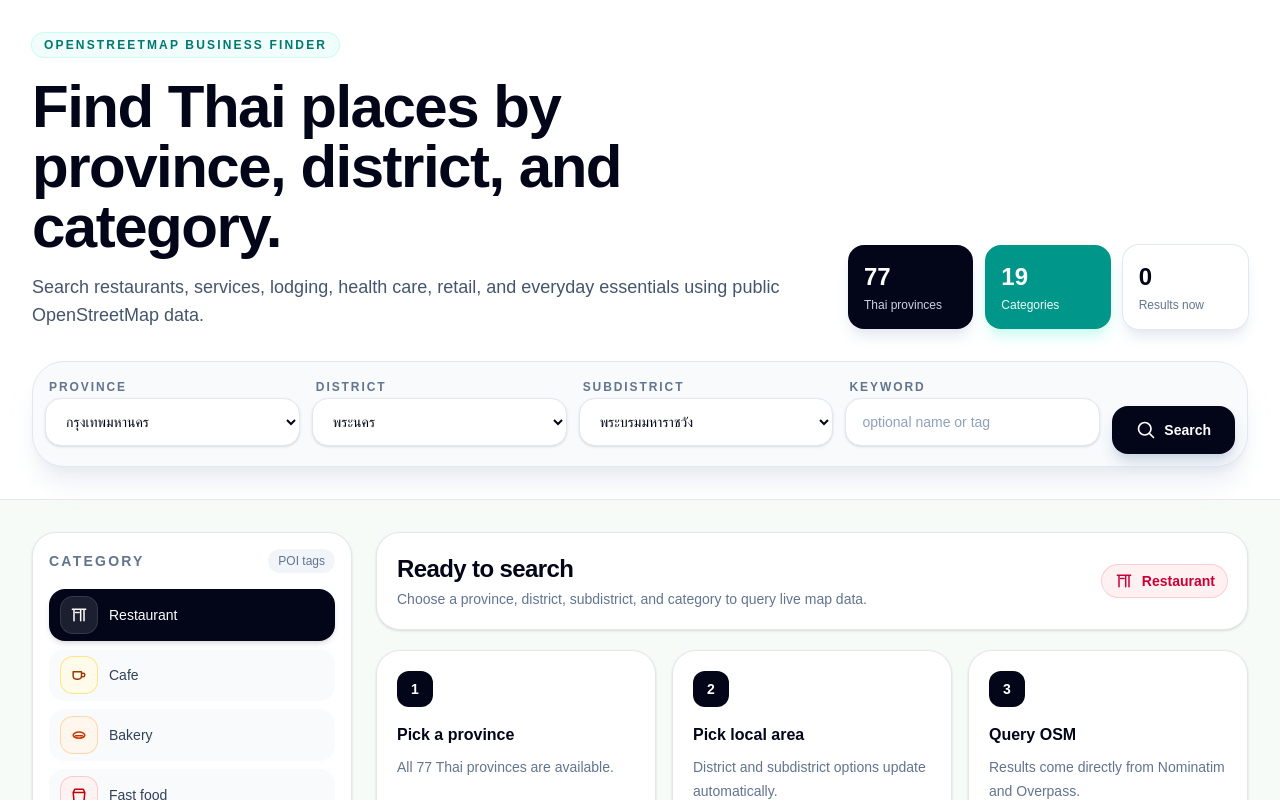
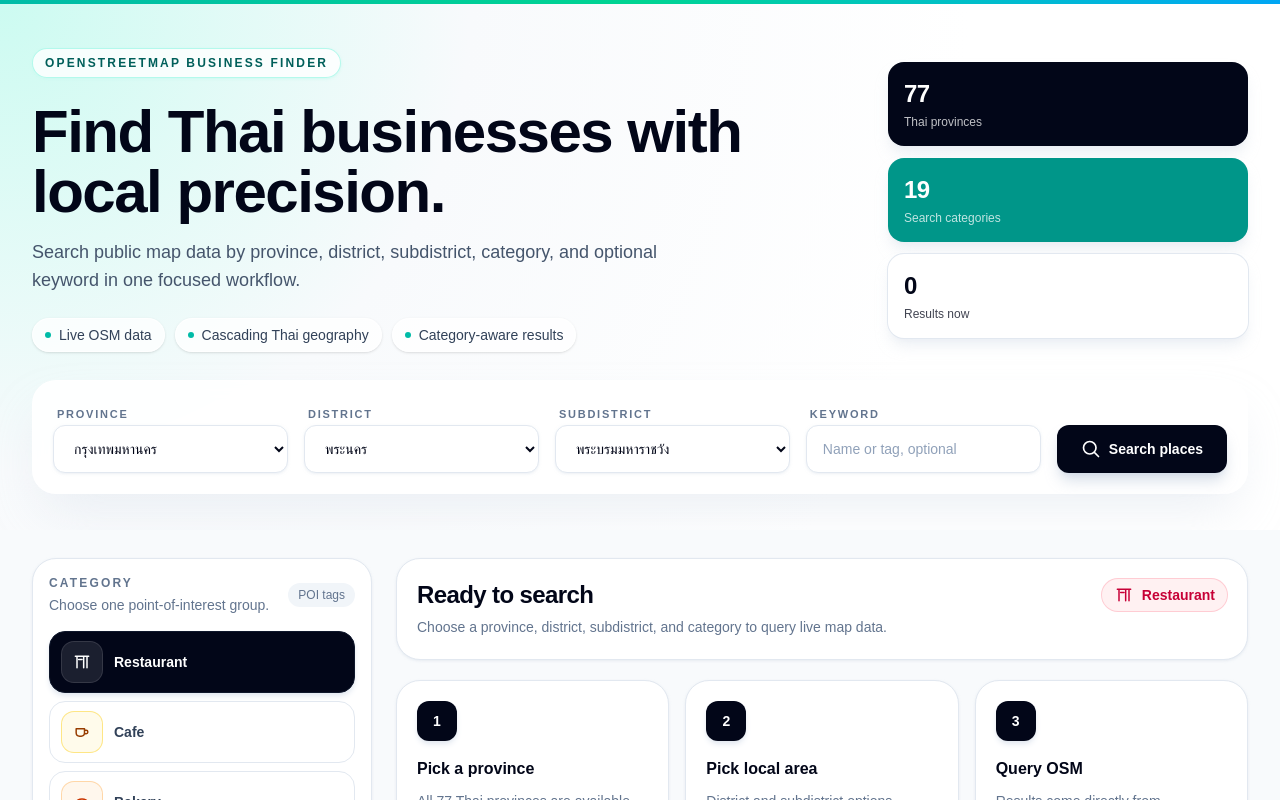
Before and after one commit to warakornchai002/thai-business-finder, a Next.js app: page / in a window 1280 px wide. Shown: the top 800 px of the page. Built offline with nearby package versions, Linux system fonts and the light colour scheme.

Commit message:
polish ui for business finder

```diff
--- a/src/app/page.tsx
+++ b/src/app/page.tsx
@@ -218,7 +218,7 @@ const CATEGORIES: Category[] = [
 const DEFAULT_CATEGORY = CATEGORIES[0].key;
 
 const textInputClass =
-  "h-12 w-full rounded-2xl border border-slate-200 bg-white px-4 text-sm text-slate-950 shadow-sm outline-none transition placeholder:text-slate-400 focus:border-teal-500 focus:ring-4 focus:ring-teal-100";
+  "h-12 w-full rounded-xl border border-slate-200 bg-white px-4 text-sm font-medium text-slate-950 shadow-sm shadow-slate-200/50 outline-none transition placeholder:font-normal placeholder:text-slate-400 hover:border-slate-300 focus:border-teal-500 focus:ring-4 focus:ring-teal-100 disabled:cursor-not-allowed disabled:bg-slate-50 disabled:text-slate-400";
 
 const getCategory = (key: CategoryKey) =>
   CATEGORIES.find((category) => category.key === key) ?? CATEGORIES[0];
@@ -467,47 +467,63 @@ export default function Home() {
   };
 
   return (
-    <main className="min-h-screen bg-[#f7fbf8] text-slate-950">
-      <section className="border-b border-slate-200 bg-white">
-        <div className="mx-auto flex w-full max-w-7xl flex-col gap-8 px-4 py-8 sm:px-6 lg:px-8">
-          <div className="grid gap-8 lg:grid-cols-[1fr_400px] lg:items-end">
-            <div className="space-y-5">
-              <div className="inline-flex items-center gap-2 rounded-full bg-teal-50 px-3 py-1 text-xs font-semibold uppercase tracking-[0.18em] text-teal-700 ring-1 ring-teal-100">
+    <main className="min-h-screen bg-slate-50 text-slate-950">
+      <section className="relative overflow-hidden bg-[radial-gradient(circle_at_top_left,#ccfbf1_0,#f8fafc_34%,#ffffff_70%)]">
+        <div className="absolute inset-x-0 top-0 h-1 bg-gradient-to-r from-teal-500 via-emerald-400 to-sky-500" />
+        <div className="mx-auto flex w-full max-w-7xl flex-col gap-7 px-4 pb-7 pt-10 sm:px-6 sm:pb-9 sm:pt-12 lg:px-8">
+          <div className="grid gap-8 lg:grid-cols-[minmax(0,1fr)_360px] lg:items-center">
+            <div className="space-y-6">
+              <div className="inline-flex w-fit items-center gap-2 rounded-full border border-teal-200/70 bg-white/80 px-3 py-1.5 text-xs font-semibold uppercase tracking-[0.18em] text-teal-800 shadow-sm shadow-teal-100/70">
                 OpenStreetMap Business Finder
               </div>
-              <div className="max-w-3xl space-y-4">
-                <h1 className="text-4xl font-semibold tracking-tight text-slate-950 sm:text-5xl lg:text-6xl">
-                  Find Thai places by province, district, and category.
+              <div className="max-w-4xl space-y-4">
+                <h1 className="max-w-3xl text-4xl font-semibold tracking-tight text-slate-950 sm:text-5xl lg:text-6xl">
+                  Find Thai businesses with local precision.
                 </h1>
-                <p className="text-base leading-7 text-slate-600 sm:text-lg">
-                  Search restaurants, services, lodging, health care, retail, and everyday
-                  essentials using public OpenStreetMap data.
+                <p className="max-w-2xl text-base leading-7 text-slate-600 sm:text-lg">
+                  Search public map data by province, district, subdistrict, category,
+                  and optional keyword in one focused workflow.
                 </p>
+              </div>
+              <div className="flex flex-wrap gap-2.5 text-sm font-medium text-slate-700">
+                {["Live OSM data", "Cascading Thai geography", "Category-aware results"].map(
+                  (feature) => (
+                    <span
+                      key={feature}
+                      className="inline-flex items-center gap-2 rounded-full border border-white/80 bg-white/75 px-3 py-1.5 shadow-sm"
+                    >
+                      <span className="h-1.5 w-1.5 rounded-full bg-teal-500" />
+                      {feature}
+                    </span>
+                  ),
+                )}
               </div>
             </div>
 
-            <div className="grid grid-cols-3 gap-3">
-              <div className="rounded-2xl bg-slate-950 p-4 text-white shadow-lg shadow-slate-200">
-                <div className="text-2xl font-semibold">77</div>
-                <div className="mt-1 text-xs text-slate-300">Thai provinces</div>
+            <div className="grid grid-cols-3 gap-3 lg:grid-cols-1">
+              {[
+                ["77", "Thai provinces", "bg-slate-950 text-white"],
+                [String(CATEGORIES.length), "Search categories", "bg-teal-600 text-white"],
+                [String(places.length), "Results now", "bg-white text-slate-950 ring-1 ring-slate-200"],
+              ].map(([value, label, className]) => (
+                <div
+                  key={label}
+                  className={`rounded-2xl p-4 shadow-lg shadow-slate-200/70 ${className}`}
+                >
+                  <div className="text-2xl font-semibold tracking-tight">{value}</div>
+                  <div className="mt-1 text-xs font-medium opacity-75">{label}</div>
                 </div>
-              <div className="rounded-2xl bg-teal-600 p-4 text-white shadow-lg shadow-teal-100">
-                <div className="text-2xl font-semibold">{CATEGORIES.length}</div>
-                <div className="mt-1 text-xs text-teal-50">Categories</div>
-              </div>
-              <div className="rounded-2xl bg-white p-4 text-slate-950 shadow-lg shadow-slate-200 ring-1 ring-slate-200">
-                <div className="text-2xl font-semibold">{places.length}</div>
-                <div className="mt-1 text-xs text-slate-500">Results now</div>
-              </div>
+              ))}
             </div>
           </div>
 
           <form
             onSubmit={handleSearch}
-            className="grid gap-3 rounded-[2rem] border border-slate-200 bg-slate-50 p-3 shadow-xl shadow-slate-200/70 md:grid-cols-2 xl:grid-cols-[1fr_1fr_1fr_1fr_auto]"
+            className="rounded-3xl border border-white/80 bg-white/90 p-4 shadow-2xl shadow-slate-200/70 backdrop-blur md:p-5"
           >
+            <div className="grid gap-4 md:grid-cols-2 xl:grid-cols-[1fr_1fr_1fr_1fr_auto] xl:items-end">
               <label className="space-y-2">
-              <span className="px-1 text-xs font-semibold uppercase tracking-[0.16em] text-slate-500">
+                <span className="px-1 text-[11px] font-semibold uppercase tracking-[0.16em] text-slate-500">
                   Province
                 </span>
                 <select
@@ -525,7 +541,7 @@ export default function Home() {
               </label>
 
               <label className="space-y-2">
-              <span className="px-1 text-xs font-semibold uppercase tracking-[0.16em] text-slate-500">
+                <span className="px-1 text-[11px] font-semibold uppercase tracking-[0.16em] text-slate-500">
                   District
                 </span>
                 <select
@@ -543,7 +559,7 @@ export default function Home() {
               </label>
 
               <label className="space-y-2">
-              <span className="px-1 text-xs font-semibold uppercase tracking-[0.16em] text-slate-500">
+                <span className="px-1 text-[11px] font-semibold uppercase tracking-[0.16em] text-slate-500">
                   Subdistrict
                 </span>
                 <select
@@ -561,12 +577,12 @@ export default function Home() {
               </label>
 
               <label className="space-y-2">
-              <span className="px-1 text-xs font-semibold uppercase tracking-[0.16em] text-slate-500">
+                <span className="px-1 text-[11px] font-semibold uppercase tracking-[0.16em] text-slate-500">
                   Keyword
                 </span>
                 <input
                   className={textInputClass}
-                placeholder="optional name or tag"
+                  placeholder="Name or tag, optional"
                   type="text"
                   value={keyword}
                   onChange={(event) => setKeyword(event.target.value)}
@@ -574,7 +590,7 @@ export default function Home() {
               </label>
 
               <button
-              className="mt-5 inline-flex h-12 items-center justify-center gap-2 rounded-2xl bg-slate-950 px-6 text-sm font-semibold text-white shadow-lg shadow-slate-300 transition hover:bg-teal-700 focus:outline-none focus:ring-4 focus:ring-teal-100 disabled:cursor-not-allowed disabled:bg-slate-400 lg:mt-8"
+                className="inline-flex h-12 items-center justify-center gap-2 rounded-xl bg-slate-950 px-6 text-sm font-semibold text-white shadow-lg shadow-slate-300/80 transition hover:-translate-y-0.5 hover:bg-teal-700 hover:shadow-teal-200 focus:outline-none focus:ring-4 focus:ring-teal-100 disabled:translate-y-0 disabled:cursor-not-allowed disabled:bg-slate-400 disabled:shadow-none"
                 disabled={loading || geographyLoading || !province || !district || !subdistrict}
                 type="submit"
               >
@@ -590,53 +606,59 @@ export default function Home() {
                 >
                   <path d="m21 21-4.35-4.35M10.5 18a7.5 7.5 0 1 1 0-15 7.5 7.5 0 0 1 0 15Z" />
                 </svg>
-              {loading ? "Searching" : geographyLoading ? "Loading" : "Search"}
+                {loading ? "Searching" : geographyLoading ? "Loading" : "Search places"}
               </button>
+            </div>
           </form>
         </div>
       </section>
 
-      <section className="mx-auto grid w-full max-w-7xl gap-6 px-4 py-8 sm:px-6 lg:grid-cols-[320px_1fr] lg:px-8">
+      <section className="mx-auto grid w-full max-w-7xl gap-6 px-4 py-7 sm:px-6 lg:grid-cols-[340px_1fr] lg:px-8">
         <aside className="space-y-5">
-          <div className="rounded-3xl border border-slate-200 bg-white p-4 shadow-sm">
+          <div className="rounded-3xl border border-slate-200 bg-white p-4 shadow-sm shadow-slate-200/70">
             <div className="mb-4 flex items-center justify-between gap-3">
-              <h2 className="text-sm font-semibold uppercase tracking-[0.16em] text-slate-500">
+              <div>
+                <h2 className="text-xs font-semibold uppercase tracking-[0.18em] text-slate-500">
                   Category
                 </h2>
-              <span className="rounded-full bg-slate-100 px-2.5 py-1 text-xs text-slate-500">
+                <p className="mt-1 text-sm text-slate-500">Choose one point-of-interest group.</p>
+              </div>
+              <span className="rounded-full bg-slate-100 px-2.5 py-1 text-xs font-medium text-slate-500">
                 POI tags
               </span>
             </div>
-            <div className="grid gap-2 sm:grid-cols-2 lg:grid-cols-1">
+            <div className="grid grid-cols-1 gap-2 sm:grid-cols-2 lg:grid-cols-1">
               {CATEGORIES.map((category) => {
                 const active = category.key === categoryKey;
 
                 return (
                   <button
                     key={category.key}
-                    className={`flex min-h-12 items-center gap-3 rounded-2xl px-3 py-2 text-left text-sm font-medium transition ${
+                    className={`group flex min-h-14 items-center gap-3 rounded-2xl border px-3 py-2.5 text-left text-sm font-semibold transition ${
                       active
-                        ? "bg-slate-950 text-white shadow-md"
-                        : "bg-slate-50 text-slate-700 hover:bg-teal-50 hover:text-teal-800"
+                        ? "border-slate-900 bg-slate-950 text-white shadow-md shadow-slate-200"
+                        : "border-slate-200 bg-white text-slate-700 hover:border-teal-200 hover:bg-teal-50/70 hover:text-teal-900"
                     }`}
                     type="button"
                     onClick={() => setCategoryKey(category.key)}
                   >
                     <span
-                      className={`inline-flex h-9 w-9 shrink-0 items-center justify-center rounded-xl ring-1 ${
-                        active ? "bg-white/10 ring-white/20" : category.tone
+                      className={`inline-flex h-10 w-10 shrink-0 items-center justify-center rounded-xl ring-1 transition ${
+                        active
+                          ? "bg-white/10 text-white ring-white/20"
+                          : `${category.tone} group-hover:bg-white`
                       }`}
                     >
                       <InfoIcon path={category.icon} />
                     </span>
-                    <span>{category.label}</span>
+                    <span className="min-w-0">{category.label}</span>
                   </button>
                 );
               })}
             </div>
           </div>
 
-          <div className="rounded-3xl border border-teal-100 bg-teal-50 p-5 text-sm leading-6 text-teal-900">
+          <div className="rounded-3xl border border-teal-100 bg-gradient-to-br from-teal-50 to-emerald-50 p-5 text-sm leading-6 text-teal-950 shadow-sm">
             <div className="mb-2 font-semibold">Data note</div>
             OpenStreetMap is community maintained. Names, hours, phone numbers, and
             websites can be incomplete, outdated, or missing in some districts.
@@ -644,31 +666,31 @@ export default function Home() {
         </aside>
 
         <section className="space-y-5">
-          <div className="rounded-3xl border border-slate-200 bg-white p-5 shadow-sm">
-            <div className="flex flex-col gap-4 sm:flex-row sm:items-center sm:justify-between">
-              <div>
+          <div className="rounded-3xl border border-slate-200 bg-white p-5 shadow-sm shadow-slate-200/70">
+            <div className="flex flex-col gap-4 sm:flex-row sm:items-start sm:justify-between">
+              <div className="min-w-0">
                 <h2 className="text-2xl font-semibold tracking-tight">
                   {searched ? `${places.length} result${places.length === 1 ? "" : "s"}` : "Ready to search"}
                 </h2>
-                <p className="mt-1 text-sm text-slate-500">
+                <p className="mt-1 max-w-2xl text-sm leading-6 text-slate-500">
                   {scopeNote || "Choose a province, district, subdistrict, and category to query live map data."}
                 </p>
               </div>
-              <div className={`inline-flex w-fit items-center gap-2 rounded-full px-3 py-1.5 text-sm font-semibold ring-1 ${selectedCategory.tone}`}>
+              <div className={`inline-flex w-fit shrink-0 items-center gap-2 rounded-full px-3 py-1.5 text-sm font-semibold ring-1 ${selectedCategory.tone}`}>
                 <InfoIcon path={selectedCategory.icon} />
                 {selectedCategory.label}
               </div>
             </div>
 
             {boundaryName ? (
-              <div className="mt-4 rounded-2xl bg-slate-50 p-3 text-xs leading-5 text-slate-500">
-                Boundary: {boundaryName}
+              <div className="mt-4 rounded-2xl border border-slate-200 bg-slate-50 px-4 py-3 text-xs leading-5 text-slate-600">
+                <span className="font-semibold text-slate-700">Boundary:</span> {boundaryName}
               </div>
             ) : null}
           </div>
 
           {error ? (
-            <div className="rounded-3xl border border-red-200 bg-red-50 p-5 text-sm leading-6 text-red-800">
+            <div className="rounded-3xl border border-red-200 bg-red-50 p-5 text-sm leading-6 text-red-800 shadow-sm">
               <div className="font-semibold">Search error</div>
               {error}
             </div>
@@ -679,22 +701,28 @@ export default function Home() {
               {[0, 1, 2].map((item) => (
                 <div
                   key={item}
-                  className="animate-pulse rounded-3xl border border-slate-200 bg-white p-5 shadow-sm"
+                  className="overflow-hidden rounded-3xl border border-slate-200 bg-white p-5 shadow-sm shadow-slate-200/70"
                 >
-                  <div className="h-5 w-2/3 rounded bg-slate-200" />
+                  <div className="animate-pulse">
+                    <div className="flex items-center justify-between gap-4">
+                      <div className="h-5 w-40 rounded-full bg-slate-200" />
+                      <div className="h-10 w-20 rounded-xl bg-slate-100" />
+                    </div>
+                    <div className="mt-5 h-6 w-2/3 rounded bg-slate-200" />
                     <div className="mt-4 h-4 w-full rounded bg-slate-100" />
                     <div className="mt-2 h-4 w-1/2 rounded bg-slate-100" />
+                  </div>
                 </div>
               ))}
             </div>
           ) : null}
 
           {!loading && searched && !error && places.length === 0 ? (
-            <div className="rounded-3xl border border-slate-200 bg-white p-8 text-center shadow-sm">
-              <div className="mx-auto flex h-14 w-14 items-center justify-center rounded-2xl bg-slate-100 text-slate-500">
+            <div className="rounded-3xl border border-dashed border-slate-300 bg-white p-8 text-center shadow-sm shadow-slate-200/70">
+              <div className="mx-auto flex h-16 w-16 items-center justify-center rounded-2xl bg-slate-100 text-slate-500 ring-1 ring-slate-200">
                 <svg
                   aria-hidden="true"
-                  className="h-7 w-7"
+                  className="h-8 w-8"
                   fill="none"
                   stroke="currentColor"
                   strokeLinecap="round"
@@ -705,7 +733,7 @@ export default function Home() {
                   <path d="M4 7h16M6 7v12h12V7M9 11h6M9 15h4" />
                 </svg>
               </div>
-              <h3 className="mt-4 text-lg font-semibold">No matching places found</h3>
+              <h3 className="mt-5 text-lg font-semibold tracking-tight">No matching places found</h3>
               <p className="mx-auto mt-2 max-w-md text-sm leading-6 text-slate-500">
                 Try a broader keyword, a nearby subdistrict, or another category.
               </p>
@@ -721,12 +749,12 @@ export default function Home() {
               ].map(([number, title, body]) => (
                 <div
                   key={number}
-                  className="rounded-3xl border border-slate-200 bg-white p-5 shadow-sm"
+                  className="rounded-3xl border border-slate-200 bg-white p-5 shadow-sm shadow-slate-200/70"
                 >
-                  <div className="flex h-9 w-9 items-center justify-center rounded-xl bg-slate-950 text-sm font-semibold text-white">
+                  <div className="flex h-10 w-10 items-center justify-center rounded-xl bg-slate-950 text-sm font-semibold text-white shadow-md shadow-slate-200">
                     {number}
                   </div>
-                  <div className="mt-4 font-semibold">{title}</div>
+                  <div className="mt-4 font-semibold text-slate-950">{title}</div>
                   <p className="mt-2 text-sm leading-6 text-slate-500">{body}</p>
                 </div>
               ))}
@@ -746,15 +774,16 @@ export default function Home() {
                 return (
                   <article
                     key={place.id}
-                    className="rounded-3xl border border-slate-200 bg-white p-5 shadow-sm transition hover:border-teal-200 hover:shadow-md"
+                    className="rounded-3xl border border-slate-200 bg-white p-5 shadow-sm shadow-slate-200/70 transition hover:-translate-y-0.5 hover:border-teal-200 hover:shadow-lg hover:shadow-teal-100/60"
                   >
                     <div className="flex flex-col gap-4 sm:flex-row sm:items-start sm:justify-between">
                       <div className="min-w-0">
                         <div className="flex flex-wrap items-center gap-2">
-                          <span className={`rounded-full px-2.5 py-1 text-xs font-semibold ring-1 ${selectedCategory.tone}`}>
+                          <span className={`inline-flex items-center gap-1.5 rounded-full px-2.5 py-1 text-xs font-semibold ring-1 ${selectedCategory.tone}`}>
+                            <InfoIcon path={selectedCategory.icon} />
                             {selectedCategory.label}
                           </span>
-                          <span className="rounded-full bg-slate-100 px-2.5 py-1 text-xs text-slate-500">
+                          <span className="rounded-full bg-slate-100 px-2.5 py-1 text-xs font-medium text-slate-500">
                             {place.category.replace(/_/g, " ")}
                           </span>
                         </div>
@@ -765,7 +794,7 @@ export default function Home() {
                       </div>
 
                       <a
-                        className="inline-flex h-10 shrink-0 items-center justify-center gap-2 rounded-xl bg-teal-600 px-3 text-sm font-semibold text-white transition hover:bg-teal-700"
+                        className="inline-flex h-10 shrink-0 items-center justify-center gap-2 rounded-xl bg-teal-600 px-3 text-sm font-semibold text-white shadow-sm shadow-teal-200 transition hover:bg-teal-700 focus:outline-none focus:ring-4 focus:ring-teal-100"
                         href={mapUrl}
                         rel="noreferrer"
                         target="_blank"
@@ -776,7 +805,7 @@ export default function Home() {
                     </div>
 
                     <div className="mt-4 flex flex-wrap gap-2 text-xs text-slate-600">
-                      <span className="rounded-full bg-slate-100 px-3 py-1.5 font-mono">
+                      <span className="rounded-full bg-slate-100 px-3 py-1.5 font-mono ring-1 ring-slate-200">
                         {place.lat.toFixed(5)}, {place.lon.toFixed(5)}
                       </span>
                       {contactItems.map(([label, value]) => {
@@ -785,7 +814,7 @@ export default function Home() {
                         return isWebsite ? (
                           <a
                             key={label}
-                            className="rounded-full bg-slate-100 px-3 py-1.5 text-teal-700 hover:bg-teal-50"
+                            className="rounded-full bg-slate-100 px-3 py-1.5 font-medium text-teal-700 ring-1 ring-slate-200 transition hover:bg-teal-50 hover:ring-teal-200"
                             href={value.startsWith("http") ? value : `https://${value}`}
                             rel="noreferrer"
                             target="_blank"
@@ -793,7 +822,7 @@ export default function Home() {
                             {label}
                           </a>
                         ) : (
-                          <span key={label} className="rounded-full bg-slate-100 px-3 py-1.5">
+                          <span key={label} className="rounded-full bg-slate-100 px-3 py-1.5 ring-1 ring-slate-200">
                             {label}: {value}
                           </span>
                         );
```
Lines whose indentation alone changed are shown as unchanged.
